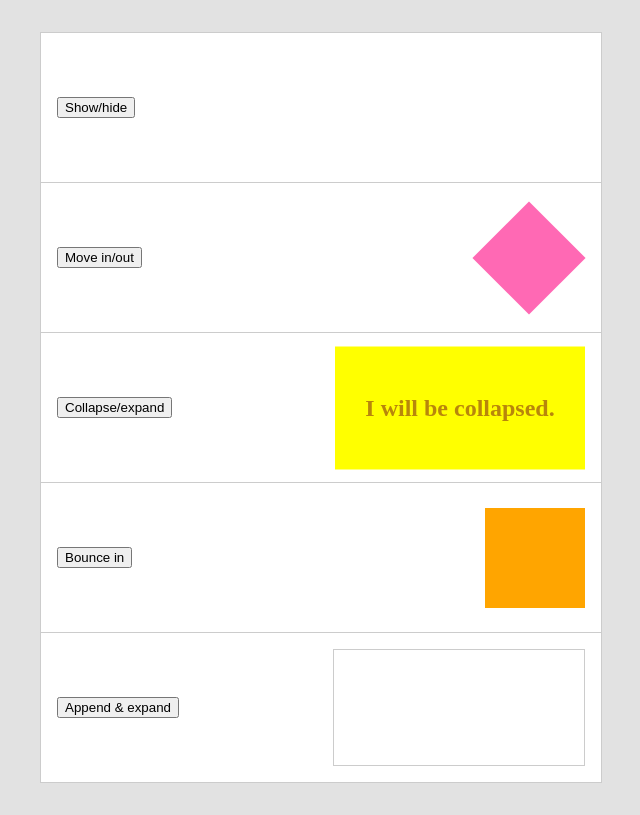
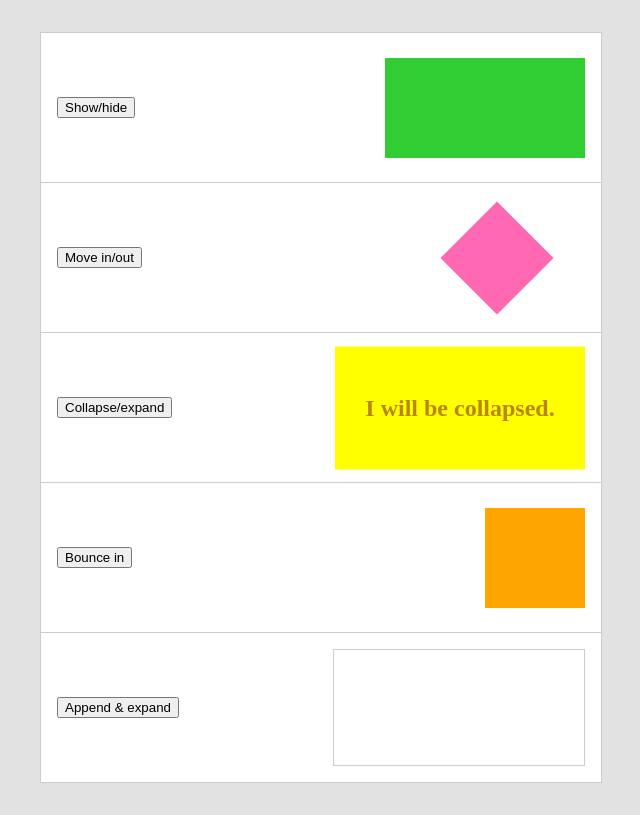
Before and after one commit to tahinim/dsn1676-assignment-6, a plain HTML site: page index.html in a window 1280 px wide. Both pictures are taken after a click on the button "Show/hide". Shown: the whole page, without its empty margins (319-959 px from the left). Drawn offline with nearby package versions, Linux system fonts and the light colour scheme.

Commit message:
change in direction

```diff
--- a/css/main.css
+++ b/css/main.css
@@ -33,11 +33,12 @@ div {
   width: 200px;
   background-color: limegreen;
   transition: all 250ms ease-in;
+  opacity: 0;
 }
 
 .diamond {
   height: 80px;
-  right: 2em;
+  right: 4em;
   top: calc(50% - 40px);
   width: 80px;
   transition: all 250ms ease-in;
@@ -118,7 +119,7 @@ div {
 }
 
 .js-box-show-hide {
-    opacity: 0;
+    opacity: 1;
     transition: all 250ms ease-out;
 }
 
```
